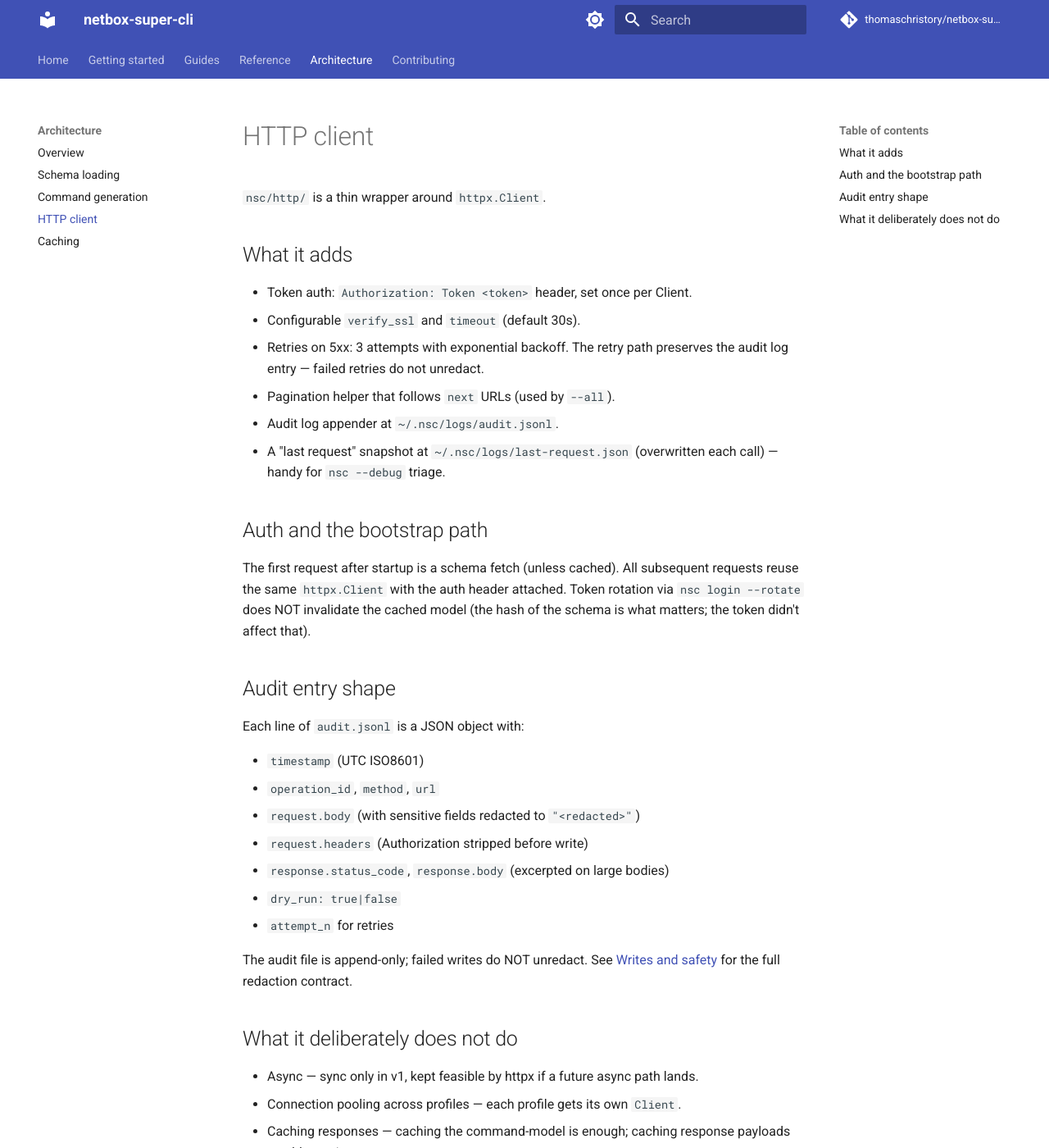
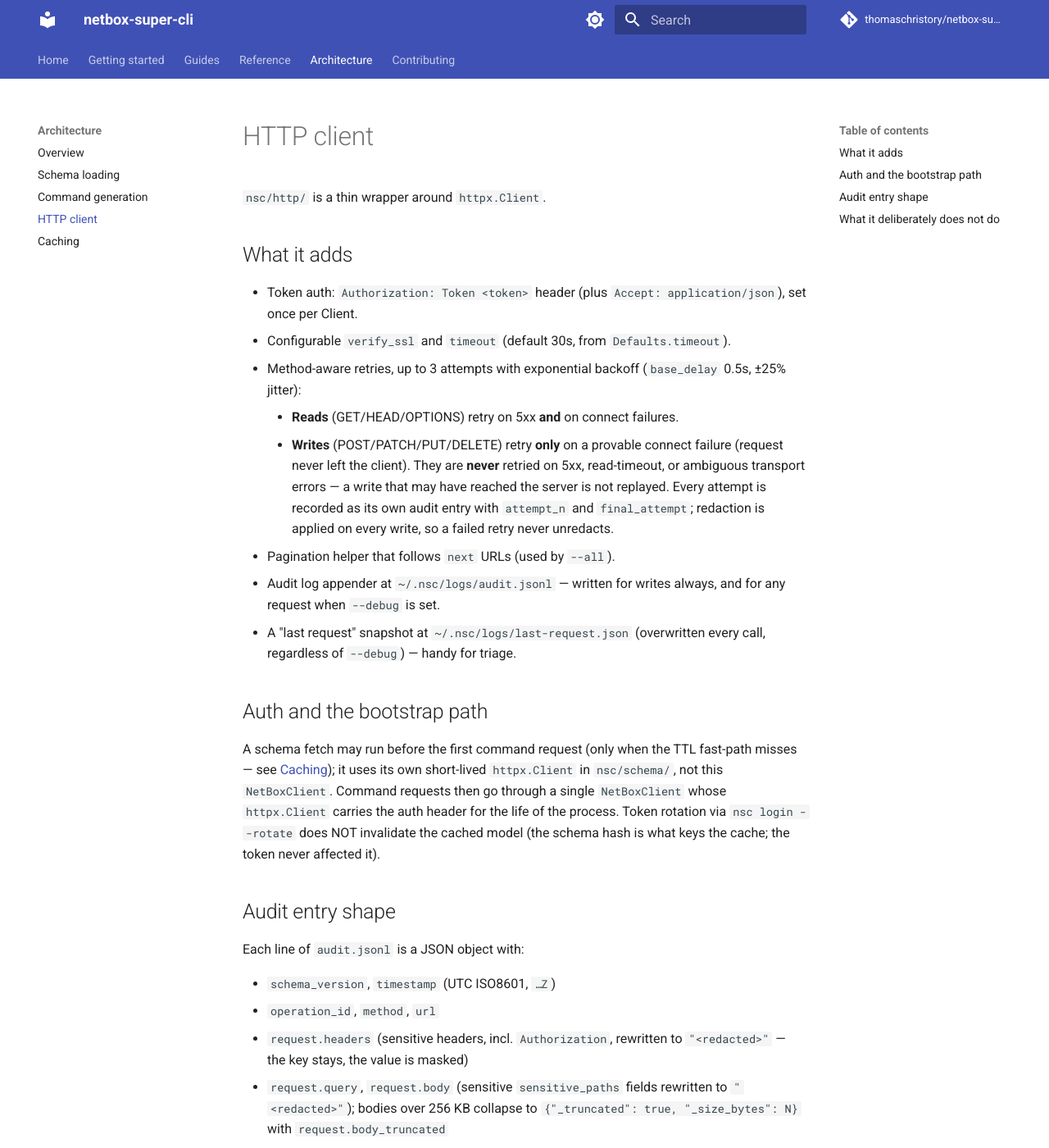
Before and after one commit to thomaschristory/netbox-super-cli, an MkDocs documentation site: the page built from docs/architecture/http-client.md, in a window 1280 px wide and 1400 px high. Shown: the whole window at 82% size. Built offline with MkDocs 1.6.1 and Material for MkDocs 9.7.7, drawn with Linux system fonts in a browser that asks for light colours; comment, search, counter and statistics services are not loaded; some of the changed text lies outside the part shown.

Commit message:
docs(architecture): sync architecture docs with v1.0.3 internals
Co-Authored-By: Claude Opus 4.7 (1M context) <noreply@anthropic.com>

```diff
--- a/docs/architecture/http-client.md
+++ b/docs/architecture/http-client.md
@@ -4,35 +4,57 @@
 
 ## What it adds
 
-- Token auth: `Authorization: Token <token>` header, set once per Client.
-- Configurable `verify_ssl` and `timeout` (default 30s).
-- Retries on 5xx: 3 attempts with exponential backoff. The retry path
-  preserves the audit log entry — failed retries do not unredact.
+- Token auth: `Authorization: Token <token>` header (plus
+  `Accept: application/json`), set once per Client.
+- Configurable `verify_ssl` and `timeout` (default 30s, from
+  `Defaults.timeout`).
+- Method-aware retries, up to 3 attempts with exponential backoff
+  (`base_delay` 0.5s, ±25% jitter):
+    - **Reads** (GET/HEAD/OPTIONS) retry on 5xx **and** on connect
+      failures.
+    - **Writes** (POST/PATCH/PUT/DELETE) retry **only** on a provable
+      connect failure (request never left the client). They are
+      **never** retried on 5xx, read-timeout, or ambiguous transport
+      errors — a write that may have reached the server is not replayed.
+  Every attempt is recorded as its own audit entry with `attempt_n` and
+  `final_attempt`; redaction is applied on every write, so a failed
+  retry never unredacts.
 - Pagination helper that follows `next` URLs (used by `--all`).
-- Audit log appender at `~/.nsc/logs/audit.jsonl`.
-- A "last request" snapshot at `~/.nsc/logs/last-request.json` (overwritten
-  each call) — handy for `nsc --debug` triage.
+- Audit log appender at `~/.nsc/logs/audit.jsonl` — written for writes
+  always, and for any request when `--debug` is set.
+- A "last request" snapshot at `~/.nsc/logs/last-request.json`
+  (overwritten every call, regardless of `--debug`) — handy for triage.
 
 ## Auth and the bootstrap path
 
-The first request after startup is a schema fetch (unless cached). All
-subsequent requests reuse the same `httpx.Client` with the auth header attached.
-Token rotation via `nsc login --rotate` does NOT invalidate the cached model
-(the hash of the schema is what matters; the token didn't affect that).
+A schema fetch may run before the first command request (only when the
+TTL fast-path misses — see [Caching](caching.md)); it uses its own
+short-lived `httpx.Client` in `nsc/schema/`, not this `NetBoxClient`.
+Command requests then go through a single `NetBoxClient` whose
+`httpx.Client` carries the auth header for the life of the process.
+Token rotation via `nsc login --rotate` does NOT invalidate the cached
+model (the schema hash is what keys the cache; the token never affected
+it).
 
 ## Audit entry shape
 
 Each line of `audit.jsonl` is a JSON object with:
 
-- `timestamp` (UTC ISO8601)
+- `schema_version`, `timestamp` (UTC ISO8601, `…Z`)
 - `operation_id`, `method`, `url`
-- `request.body` (with sensitive fields redacted to `"<redacted>"`)
-- `request.headers` (Authorization stripped before write)
-- `response.status_code`, `response.body` (excerpted on large bodies)
-- `dry_run: true|false`
-- `attempt_n` for retries
+- `request.headers` (sensitive headers, incl. `Authorization`, rewritten
+  to `"<redacted>"` — the key stays, the value is masked)
+- `request.query`, `request.body` (sensitive `sensitive_paths` fields
+  rewritten to `"<redacted>"`); bodies over 256 KB collapse to
+  `{"_truncated": true, "_size_bytes": N}` with `request.body_truncated`
+- `response.status_code`, `response.headers`, `response.body` (same
+  256 KB truncation via `response.body_truncated`); `response` is `null`
+  on a transport failure
+- `duration_ms`, `attempt_n`, `final_attempt`, `error_kind`
+- `dry_run`, `preflight_blocked`, `record_indices`, `applied`, `explain`
 
-The audit file is append-only; failed writes do NOT unredact. See
+The audit file is append-only and rotates to `audit.jsonl.1` at 10 MB;
+failed writes do NOT unredact. See
 [Writes and safety](../guides/writes-and-safety.md) for the full redaction
 contract.
 
```
Also changed, not shown: docs/architecture/caching.md (+35 -9 lines), docs/architecture/command-generation.md (+4 -4 lines), docs/architecture/overview.md (+18 -14 lines), docs/architecture/schema-loading.md (+13 -10 lines).
